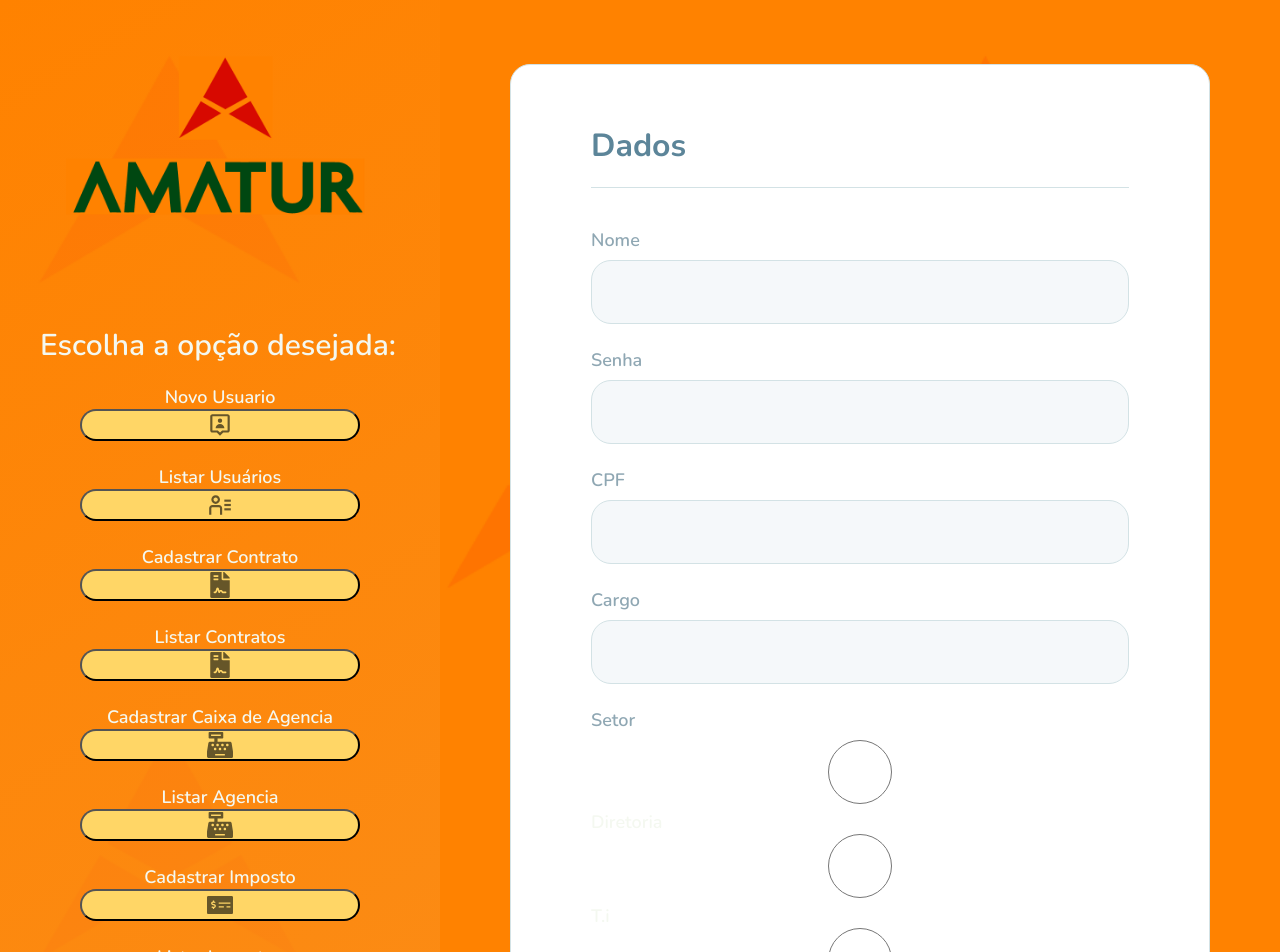
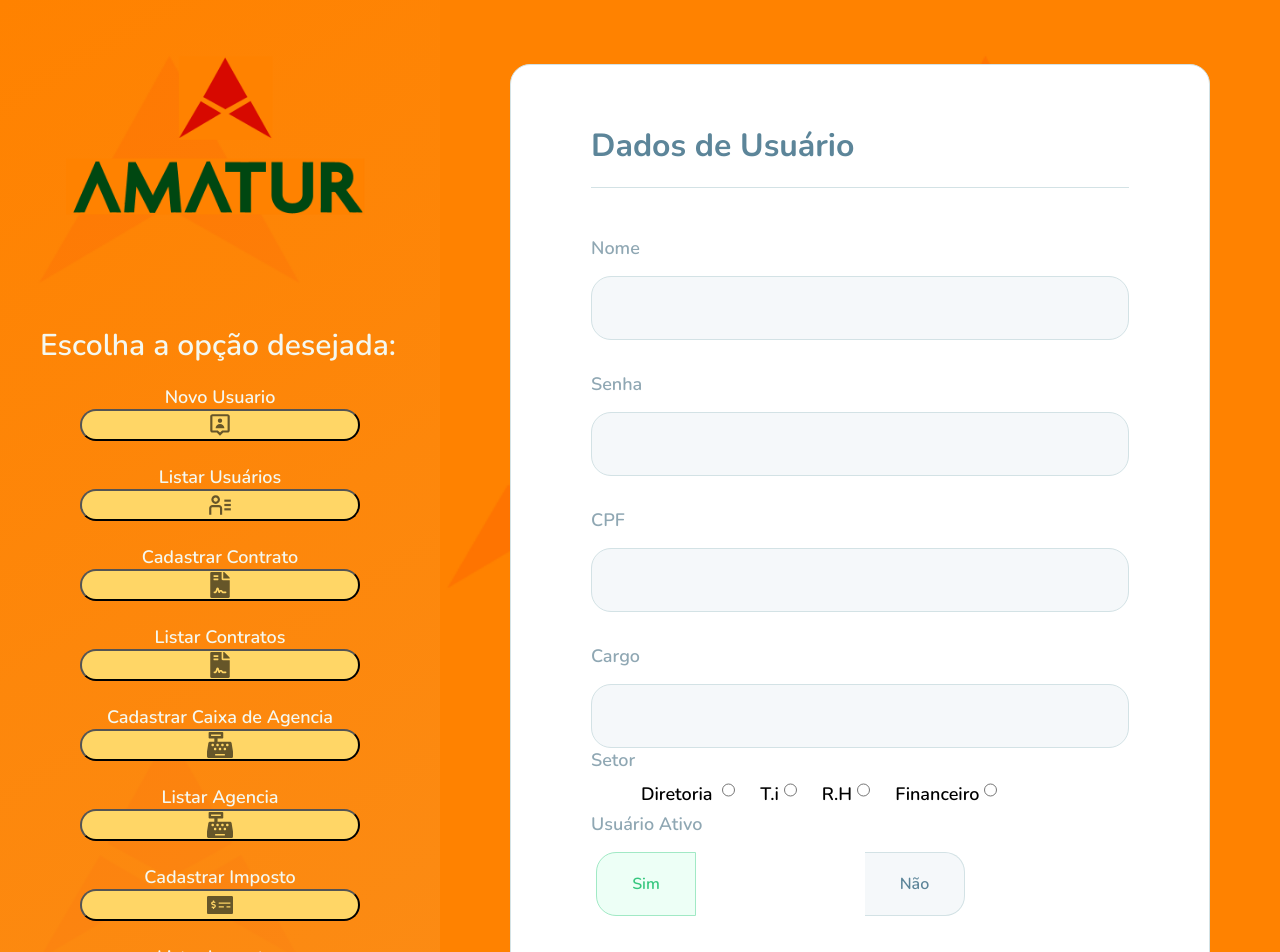
Before and after one commit to shaolinbertrand/GED_AMATUR, a React (Create React App) app in the folder web/: page /admin/usuario/create in a window 1280 px wide. Shown: the top 952 px of the page. Built offline with nearby package versions, Linux system fonts and the light colour scheme.

Commit message:
melhorando css

```diff
--- a/web/src/pages/criarADM.js
+++ b/web/src/pages/criarADM.js
@@ -50,7 +50,7 @@ import Sidebar from "../components/Sidebar";
       <main>
         <div className="create-ADM-form" >
           <fieldset>
-            <legend>Dados do Registrado</legend>
+            <legend>Dados do Contrato</legend>
 
             <div className="input-block">
               <label htmlFor="name">Nome</label>
--- a/web/src/pages/criarUser.js
+++ b/web/src/pages/criarUser.js
@@ -54,7 +54,7 @@ export default function CreateUser() {
       <main>
       <div className="create-user-form" >
           <fieldset>
-            <legend>Dados</legend>
+            <legend>Dados de Usuário</legend>
 
             <div className="input-block">
               <label htmlFor="name">Nome</label>
@@ -82,17 +82,17 @@ export default function CreateUser() {
               value={cargo}
               onChange={event => setCargo(event.target.value)} />
             </div>
-
-            <div className="input-block">
+          </fieldset>
+            <div className="input-block-setor">
               <label htmlFor="setor">Setor</label >
               <div className="radium" >
-                <input type="radio" name="setor" value="diretoria" onChange={event => setSetor(event.target.value)} /> Diretoria
-                <input  type="radio" name="setor" value="ti" onChange={event => setSetor(event.target.value)}/> T.i
-                <input  type="radio" name="setor" value="rh" onChange={event => setSetor(event.target.value)}/> R.H
-                <input  type="radio" name="setor" value="financeiro" onChange={event => setSetor(event.target.value)}/>  Financeiro
+               <span>Diretoria</span> <input type="radio" name="setor" value="diretoria" onChange={event => setSetor(event.target.value)} />
+               <span>T.i</span><input  type="radio" name="setor" value="ti" onChange={event => setSetor(event.target.value)}/>
+               <span>R.H</span><input  type="radio" name="setor" value="rh" onChange={event => setSetor(event.target.value)}/>
+               <span>Financeiro</span><input  type="radio" name="setor" value="financeiro" onChange={event => setSetor(event.target.value)}/>
                </div>
               </div>
-
+          <fieldset>
 
 
                <div className="input-block">
--- a/web/src/services/api.js
+++ b/web/src/services/api.js
@@ -3,8 +3,8 @@ import axios from 'axios'
 const api = axios.create({
 	//baseURL: 'http://192.168.0.120:3001/api/'
 	//baseURL: 'http://192.168.100.3:3001/api/'
-	baseURL: 'http://192.168.10.146:3001/api' //ip cabeado
-	//baseURL: 'http://27.78.101.104:3001/api' //ip wifi
+	//baseURL: 'http://192.168.10.146:3001/api' //ip cabeado
+	baseURL: 'http://27.78.101.104:3001/api' //ip wifi
 })
 
 export default api;
--- a/web/src/styles/pages/CriarUser.css
+++ b/web/src/styles/pages/CriarUser.css
@@ -24,6 +24,31 @@
     margin-bottom: 40px;
     border: 1px solid #d3d2d5;
     border-radius: 20px;
+  }
+
+  .create-user-form .input-block-setor .radium{
+    color: black;
+    line-height: 20px;
+    margin-left: 25px;
+
+  }
+  .create-user-form .input-block-setor .radium input{
+    height: 20px;
+    margin-left: 5px;
+
+
+  }
+  .create-user-form .input-block-setor span {
+    margin-left: 25px;
+    color: black;
+    line-height: 20px;
+  }
+
+  .create-user-form .input-block-setor label {
+    display: flex;
+    color: #8FA7B3;
+    margin-bottom: 8px;
+    line-height: 24px;
   }
 
   .create-user-form fieldset {
--- a/web/src/styles/pages/listarFP.css
+++ b/web/src/styles/pages/listarFP.css
@@ -1,4 +1,4 @@
-/*#page-CreateUser {
+#page-CreateUser {
     display: flex;
 
   }
@@ -160,4 +160,4 @@
 
   .create-user-form button.confirm-button:hover {
     background: #36CF82;
-  }*/
+  }
```
